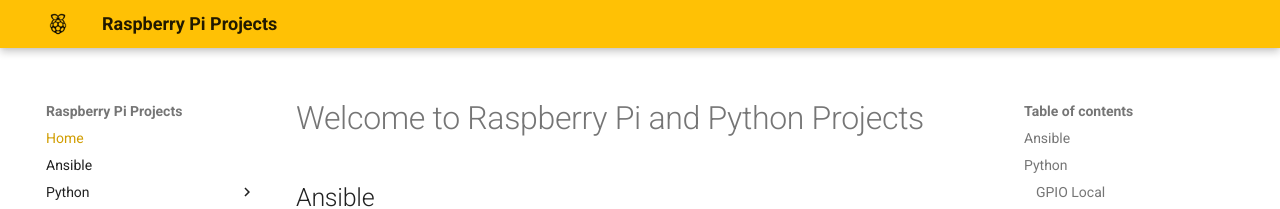
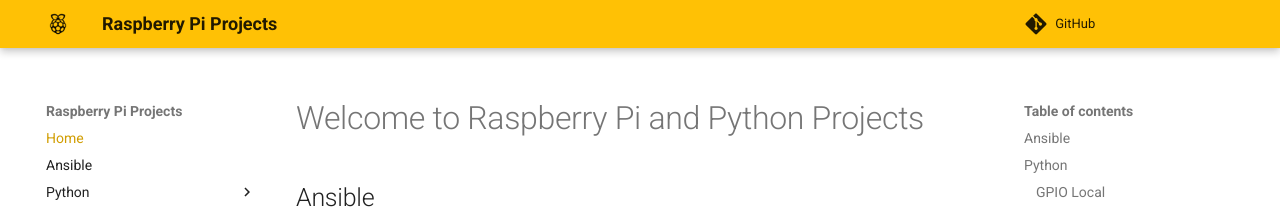
Before and after one commit to belcebus/raspberrypi-projects, an MkDocs documentation site: the page built from docs/index.md, in a window 1280 px wide. Shown: the top 209 px of the page. Built offline with MkDocs 1.6.1 and Material for MkDocs 9.7.7, drawn with Linux system fonts in a browser that asks for light colours; comment, search, counter and statistics services are not loaded.

Commit message:
refactoring

```diff
--- a/mkdocs.yml
+++ b/mkdocs.yml
@@ -1,11 +1,29 @@
 site_name: Raspberry Pi Projects
+site_description: Raspberry Pi Projects
+site_author: belcebus
+site_url: https://belcebus.github.io/raspberrypi-projects/
+repo_url: https://github.com/belcebus/raspberrypi-projects
+
 theme:
+  favicon: images/raspberry-pi-logo.png
+  features:
+    - content.code.copy        # Copy code blocks to clipboard
+    - content.code.annotate    # Annotate code blocks
+  logo: images/raspberry-pi-logo.png
   name: material
   palette:
     scheme: default
     primary: amber
     accent: red
-  logo: images/raspberry-pi-logo.png
+
+markdown_extensions:
+  - pymdownx.highlight:
+      anchor_linenums: true
+      line_spans: __span
+      pygments_lang_class: true
+  - pymdownx.inlinehilite
+  - pymdownx.snippets
+  - pymdownx.superfences
 
 plugins:
   - drawio_file
--- a/requirements.txt
+++ b/requirements.txt
@@ -4,6 +4,8 @@
 
 gpiozero
 pigpio
+GPIO
+# RPi.GPIO
 
 ###############################################
 # mkdocs and documentation section
```
Also changed, not shown: docs/python/gpio-remote/projects/gpio-remote-red-led.md (+7 -1 lines), 2 other files.
